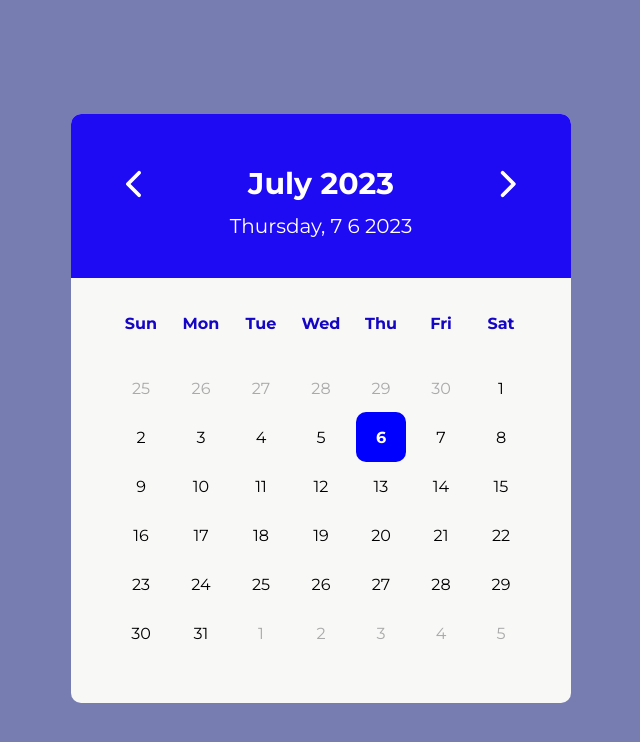
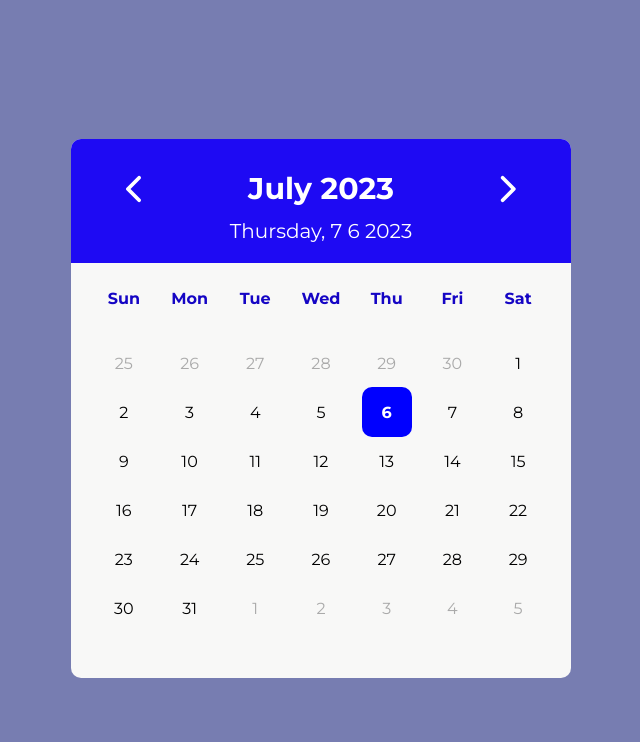
Before and after one commit to modough/react-dateselector, a React (Vite) app: page / in a window 1280 px wide. Shown: the top 742 px of the page, without its empty margins (319-959 px from the left). Built offline with nearby package versions, Linux system fonts and the light colour scheme.

Commit message:
updt css on datePicker and daysInMonth

```diff
--- a/src/components/DaysInMonth.jsx
+++ b/src/components/DaysInMonth.jsx
@@ -8,7 +8,11 @@ function DaysInMonth({ month, year }) {
     const thisMonthLastDate = new Date(year, month + 1, 0).getDate();
     const thisMonthLastDateIndex = new Date(year, month, thisMonthLastDate).getDay();
     const lastMonthLastDate = new Date(year, month, 0).getDate();
-
+    const handleClickDate = (e) => {
+        const clickedDate = `${e.target.innerHTML}/${month + 1}/${year}`
+        e.target.className = 'clicked'
+        return clickedDate
+    }
 
     //creating array with previous month last days
     for (let i = thisMonthFirstDateIndex; i > 0; i--) {
@@ -32,6 +36,9 @@ function DaysInMonth({ month, year }) {
             <li
                 key={thisMonthLastDate + i}
                 className={`${today}`}
+                onClick={(e) =>
+                    console.log(handleClickDate(e))
+                }
             >
                 {i}
             </li>
@@ -50,6 +57,7 @@ function DaysInMonth({ month, year }) {
         )
     }
 
+
     return (
 
         <ul className='days'>
--- a/src/css/dayPicker.css
+++ b/src/css/dayPicker.css
@@ -9,7 +9,7 @@
   justify-content: center;
   flex-direction: column;
   color: white;
-  padding: 40px;
+  padding: 20px 40px;
   background-color: #1e0af3;
   border-radius: 10px 10px 0 0;
 }
@@ -36,7 +36,7 @@
   font-size: 20px;
 }
 .calendar {
-  padding: 20px 40px 40px;
+  padding: 10px 20px 40px;
 }
 .calendar ul {
   padding: 0;
--- a/src/css/daysInMonth.css
+++ b/src/css/daysInMonth.css
@@ -33,3 +33,6 @@
 .days li.inactive {
   color: #aaa;
 }
+.days li.clicked::before {
+  background-color: rgb(201, 114, 209);
+}
```
